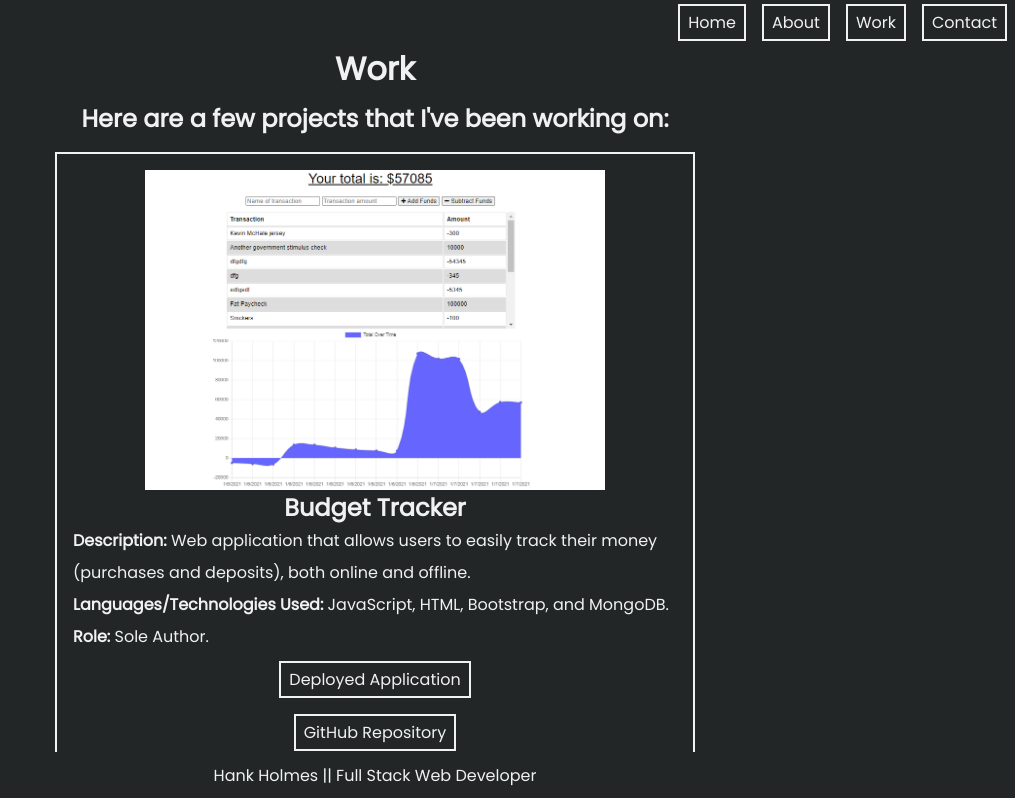
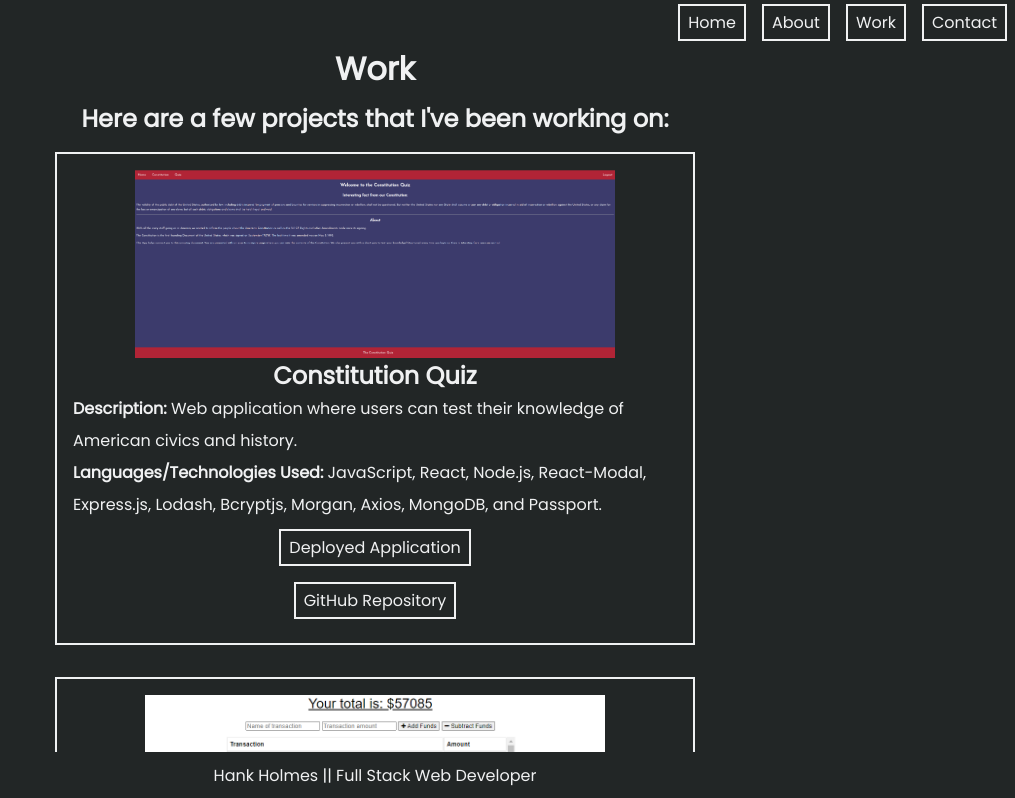
Before and after one commit to HHH-603/V2-Portfolio, a React (Create React App) app: page /work in a window 1280 px wide. Shown: the top 798 px of the page, without its empty margins (265-1280 px from the left). Built offline with nearby package versions, Linux system fonts and the light colour scheme.

Commit message:
Re-added my Constitution Quiz project (MERN web app) to the work page.

```diff
--- a/src/pages/work/index.js
+++ b/src/pages/work/index.js
@@ -26,6 +26,36 @@ const Work = () => {
         </PageDescription>
       </HeaderContainer>
       <PageWrapper>
+        <ProjectCard>
+          <ImageContainer>
+            <a className="project-image-link" href=""></a>
+            <img src={CQ} className="project-image" alt="constitution-quiz" />
+          </ImageContainer>
+          <ProjectName>Constitution Quiz</ProjectName>
+          <p>
+            <strong>Description: </strong>Web application where users can test
+            their knowledge of American civics and history.
+          </p>
+          <p>
+            <strong>Languages/Technologies Used: </strong>JavaScript, React,
+            Node.js, React-Modal, Express.js, Lodash, Bcryptjs, Morgan, Axios,
+            MongoDB, and Passport.
+          </p>
+          <ProjectLinksContainer>
+            <a
+              className="project-link"
+              href="https://constitutionquiz.herokuapp.com/loginform"
+            >
+              Deployed Application
+            </a>
+            <a
+              className="project-link"
+              href="https://github.com/HHH-603/Constitution_Quiz"
+            >
+              GitHub Repository
+            </a>
+          </ProjectLinksContainer>
+        </ProjectCard>
         <ProjectCard>
           <ImageContainer>
             <a className="project-image-link" href=""></a>
```
